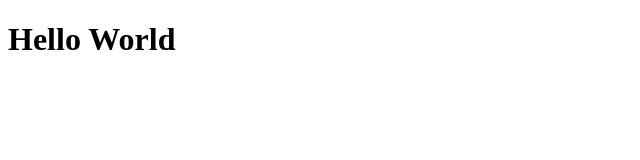
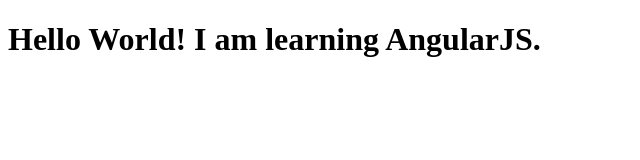
Before and after one commit to jacobuscalvin/coursera-angular-learning, a plain HTML site: page index.html in a window 1280 px wide. Shown: the whole page, without its empty margins (0-640 px from the left). Drawn offline with Linux system fonts and the light colour scheme.

Commit message:
New version of index files

```diff
--- a/index.html
+++ b/index.html
@@ -7,6 +7,6 @@
     <title>Coursera Learning by Jacob</title>
 </head>
 <body>
-    <h1>Hello World</h1>
+    <h1>Hello World! I am learning AngularJS.</h1>
 </body>
 </html>
```
